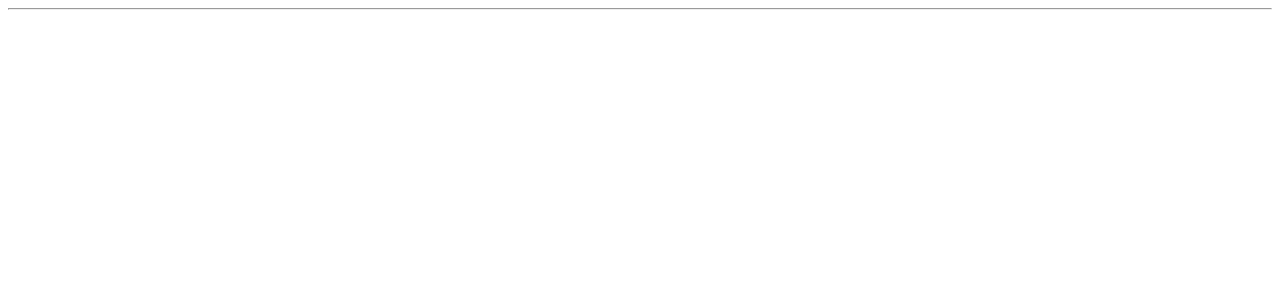
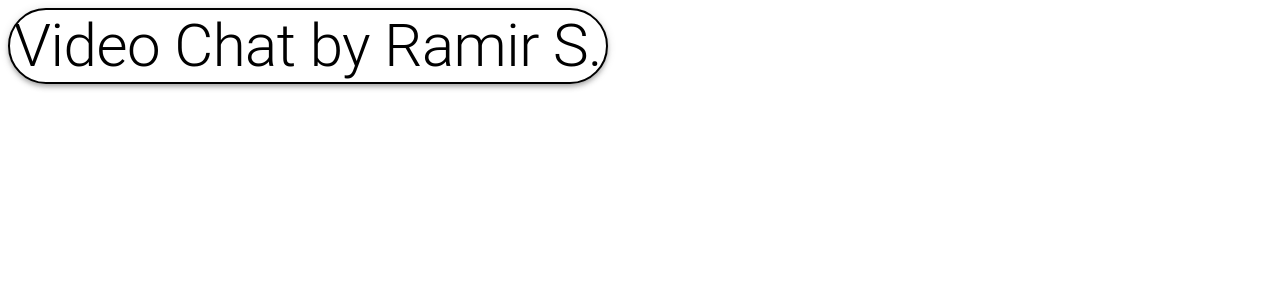
Before and after one commit to ramir101/VideoRtc3, a React app: page / in a window 1280 px wide. Shown: the top 300 px of the page. Built offline with nearby package versions, Linux system fonts and the light colour scheme.

Commit message:
redo base done

```diff
--- /dev/null
+++ b/src/App.js
@@ -0,0 +1,27 @@
+import React from 'react';
+import { Typography, AppBar} from '@mui/material'
+
+const useStyles = {
+    appBar: {
+        borderRadius: 15,
+        margin: '30 px 100px',
+        display: 'flex',
+        flexDirection: 'row',
+        justifyContent: 'center',
+        alignItems: 'center',
+        width: '600px',
+        border: '2px solid black'
+    },
+}
+
+const App = () => {
+    return (
+        <div className='wrapper'>
+            <AppBar sx={useStyles.appBar} position="static" color="inherit">
+                <Typography variant="h2" align="center">Video Chat by Ramir S.</Typography>
+            </AppBar>
+        </div>
+     );
+}
+
+export default App;
--- a/src/index.js
+++ b/src/index.js
@@ -1,5 +1,8 @@
 import React from 'react';
 import { createRoot } from 'react-dom/client';
+import App from './App.js';
 
 const root = createRoot(document.querySelector('#root'));
-root.render(<hr />);
+root.render(
+    <App />
+);
```
Also changed, not shown: package.json (+6 -1 lines), src/styles.css (added), 1 other file (tests, documents, lock files or other folders).
